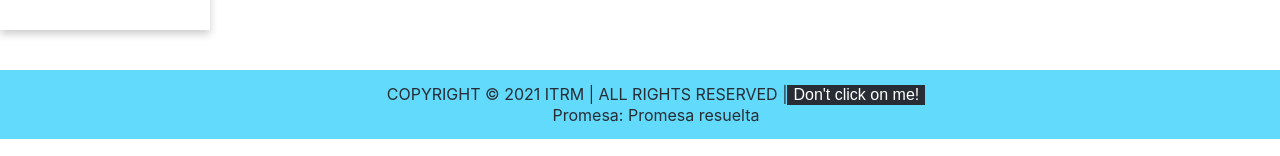
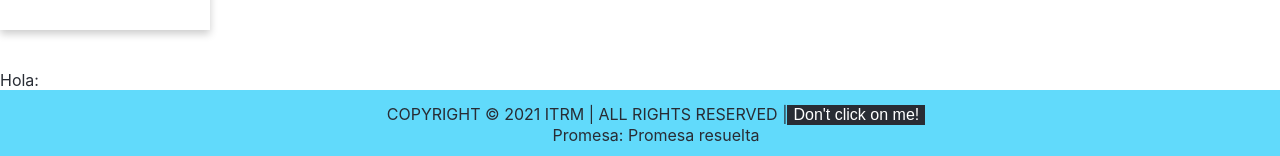
Before and after one commit to andiazo/ITRM-react-project0, a React (Create React App) app: page / in a window 1280 px wide. Shown: the part 2637-2793 px from the top of the page. Built offline with nearby package versions, Linux system fonts and the light colour scheme.

Commit message:
Added validator str -> hex

```diff
--- /dev/null
+++ b/src/components/prueba.js
@@ -0,0 +1,47 @@
+import React from 'react';
+
+class Prueba extends React.Component {
+
+    constructor(props){
+        super(props)
+        this.state = {
+            pass: ''
+        }
+    }
+
+    componentDidMount() {
+        console.log('DidMount')
+        this.setState({
+            pass: this.props.pass
+        })
+    }
+
+    strToHex(str) {
+        var hex = '';
+        for(var i = 0; i < str.length; i++){
+            hex += ''+str.charCodeAt(i).toString(16);
+        }
+        return hex;
+    }
+
+    shouldComponentUpdate(nextProps, nextState) {
+        console.log('should')
+        if(nextState.pass === 'nopasa') {
+            return false;
+        }
+        else {
+            nextState.pass = this.strToHex(nextState.pass)
+            return true;
+        }
+    }
+
+    render() {
+        return(
+            <div>
+                Hola: { this.state.pass }
+            </div>
+        )
+    }
+}
+
+export default Prueba;
--- a/src/index.js
+++ b/src/index.js
@@ -8,6 +8,7 @@ import reportWebVitals from './reportWebVitals';
 import ProductCard from './components/productCard';
 import RegisterProduct from './components/registerProduct';
 import ProductList from './components/productList';
+import Prueba from './components/prueba'
 
 let username = 'Vitalik';
 let productName = 'Tshirt Monalisa Weed';
@@ -39,6 +40,7 @@ ReactDOM.render(
     <ProductCard productName={productName} productImg={productImg} productDesc={productDesc} productPrice={productPrice}/>
     <RegisterProduct username={username} />
     <ProductList products={products}/>
+    <Prueba pass='nopasa'/>
     <Footer />
   </React.StrictMode>,
   document.getElementById('root')
```
